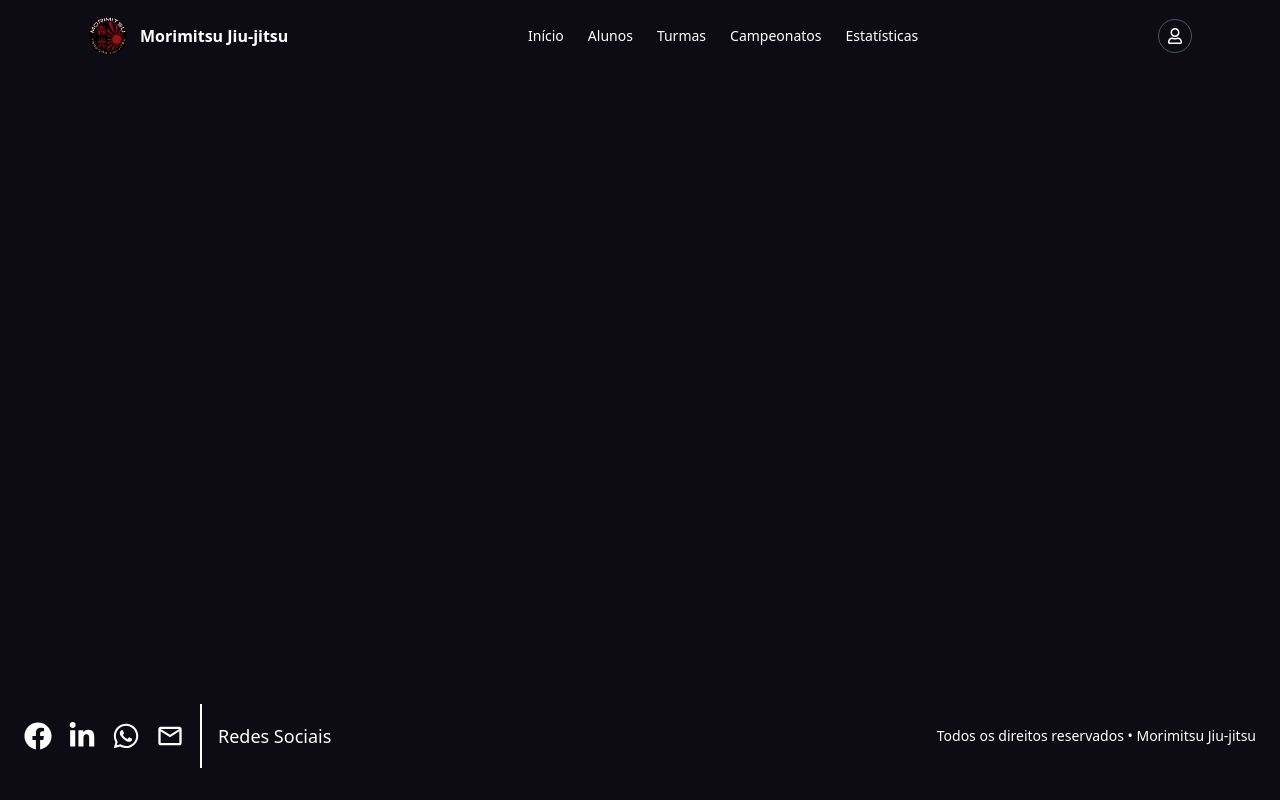
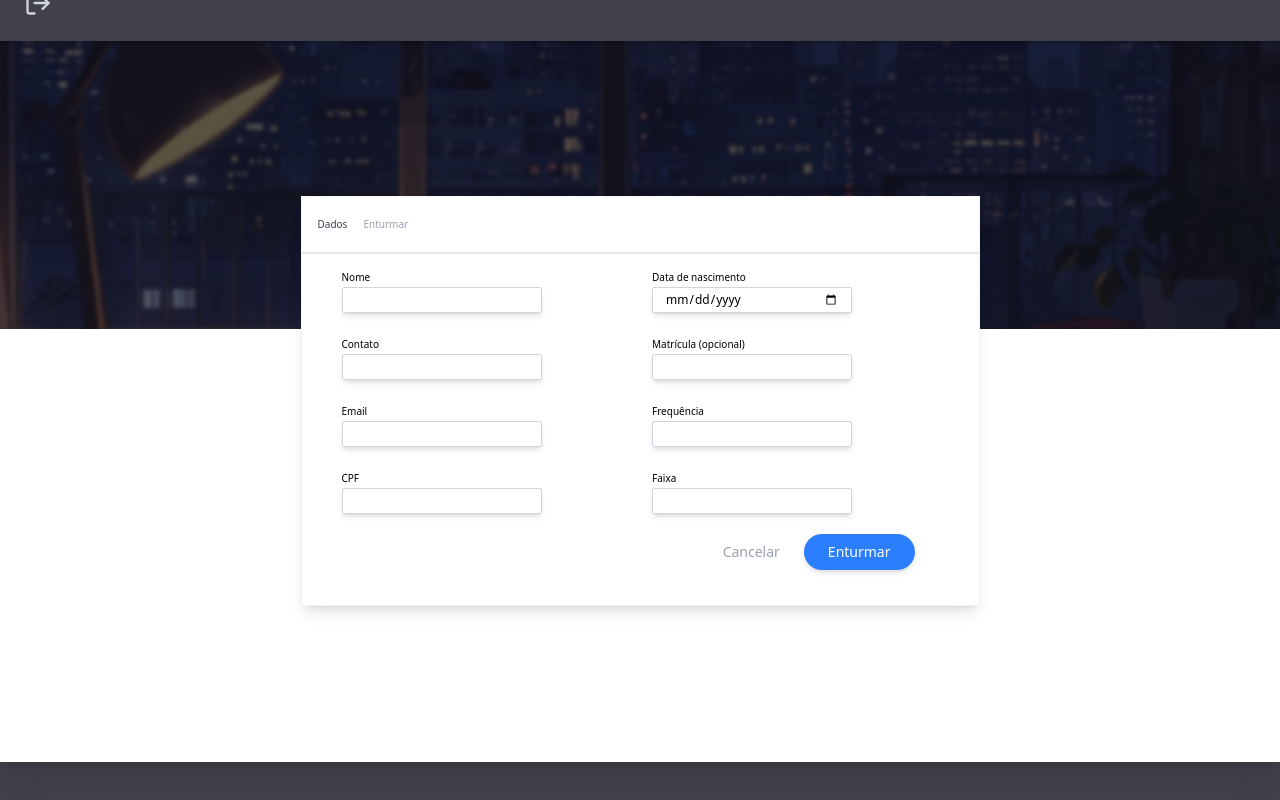
Before and after one commit to Lorranny125690/Morimistu, a React (Vite) app: page /add_classes in a window 1280 px wide. Built offline with nearby package versions, Linux system fonts and the light colour scheme.

Commit message:
addClass

```diff
--- a/src/router/routers.tsx
+++ b/src/router/routers.tsx
@@ -12,13 +12,13 @@ import { StudentScreen } from "@/screens/student/screens/add";
 import { Notification } from "@/screens/student/screens/notification";
 import { Classes } from "@/screens/classes/classes";
 import { Championship } from "@/screens/championship/champion";
-import { StudentProfile } from "@/screens/student/screens/profile";
+import { AddClass } from "@/screens/classes/add";
 
 function AppContent() {
   const location = useLocation();
   const [menuOpen, setMenuOpen] = useState(false);
 
-  const noHeaderRoutes = ["/", "/login", "/change-password", "/add_student", "/student_profile"];
+  const noHeaderRoutes = ["/", "/login", "/change-password", "/add_student", "/student_profile", "/add_classes"];
   const showHeader = !noHeaderRoutes.includes(location.pathname);
 
   return (
@@ -39,7 +39,7 @@ function AppContent() {
           <Route path="/notification" element={<Notification />} />
           <Route path="/classes" element={<Classes />} />
           <Route path="/championship" element={<Championship/>}/>
-          <Route path="/student_profile" element={<StudentProfile/>}/>
+          <Route path="/add_classes" element={<AddClass/>}/>
         </Routes>
       </main>
 
--- /dev/null
+++ b/src/screens/classes/add.tsx
@@ -0,0 +1,200 @@
+import { useEffect, useState } from "react";
+import { FiLogOut } from "react-icons/fi";
+import { motion } from "framer-motion";
+import { useNavigate } from "react-router-dom";
+import bgImage from "../../assets/image4.png"
+
+export function AddClass() {
+
+  const [formData, setFormData] = useState({
+    photo: "https://i.pinimg.com/1200x/b7/61/28/b76128b44ffbef517719785ede8c1abe.jpg",
+    nome: "",
+    contato: "",
+    email: "",
+    cpf: "",
+    nascimento: "",
+    matricula: "",
+    frequencia: "",
+    faixa: "",
+    idade: 0,
+  });
+
+  const navigate = useNavigate();
+
+  const handleChange = (e: React.ChangeEvent<HTMLInputElement>) => {
+    setFormData({
+      ...formData,
+      [e.target.name]: e.target.value,
+    });
+  };
+
+  const calculateAge = (nascimento: string) => {
+    const anoAtual = new Date().getFullYear();
+    const dataNascimento = new Date(nascimento);
+    let idade = anoAtual - dataNascimento.getFullYear();
+
+    // Verifica se a data de aniversário já passou neste ano
+    const mesAtual = new Date().getMonth();
+    const mesNascimento = dataNascimento.getMonth();
+    const diaAtual = new Date().getDate();
+    const diaNascimento = dataNascimento.getDate();
+
+    // Se a data de nascimento não ocorreu ainda este ano, subtrai 1 da idade
+    if (mesNascimento > mesAtual || (mesNascimento === mesAtual && diaNascimento > diaAtual)) {
+      idade--;
+    }
+
+    return idade;
+  };
+
+  // Atualizar a idade sempre que o valor da data de nascimento mudar
+  useEffect(() => {
+    if (formData.nascimento) {
+      const idadeCalculada = calculateAge(formData.nascimento);
+      setFormData((prev) => ({ ...prev, idade: idadeCalculada }));
+    }
+  }, [formData.nascimento]);
+
+  return (
+    <div className="flex min-h-screen items-center justify-center bg-[#41414B] flex-col">
+      {/* Botão de Logout */}
+      <div className="w-full px-6 m-[-50px] flex justify-start max-w-7xl mb-6">
+        <button
+          onClick={() => navigate(-1)}
+          className="hover:cursor-pointer text-gray-300 hover:text-white transition"
+        >
+          <FiLogOut size={28} />
+        </button>
+      </div>
+
+      {/* Container principal */}
+      <div className="relative w-full max-w-7xl h-[721px] bg-white flex items-center justify-center shadow-xl overflow-hidden">
+      <div
+          className="absolute top-0 left-0 w-full h-[40%] bg-cover bg-center"
+          style={{ backgroundImage: `url(${bgImage})` }}
+        />
+        <div className="absolute bottom-0 left-0 w-full h-[60%] bg-white" />
+
+        {/* Cards */}
+        <motion.div
+          className="relative flex gap-12 z-10"
+          initial={{ opacity: 0, y: 40 }}
+          animate={{ opacity: 1, y: 0 }}
+          transition={{ duration: 0.6 }}
+        >
+
+          {/* Card Formulário */}
+          <div className="bg-white shadow-lg flex flex-col items-center w-[679px] h-[410px] border border-gray-100 flex flex-col justify-between">
+            <div className="flex flex-col w-full">
+              <div className="border-b-2 border-gray-200 py-5 mb-4 flex items-center">
+                <h3 className="px-4 text-gray-700 font-medium text-[10px]">Dados</h3>
+                <h3 className="hover:cursor-pointer text-gray-400 font-regular text-[10px]">Enturmar</h3>
+              </div>
+
+              <form className="px-10 grid grid-cols-2 gap-6">
+                <div>
+                  <label className="block text-[10px] text-black">Nome</label>
+                  <input
+                    type="text"
+                    name="nome"
+                    value={formData.nome}
+                    onChange={handleChange}
+                    className="w-50 h-5 text-[12px] text-black border-gray-300 border rounded-[2px] py-3 px-3 mt-[2px] focus:ring-2 focus:ring-blue-400 box-border shadow-md"
+                  />
+                </div>
+
+                <div>
+                  <label className="block text-[10px] text-black">Data de nascimento</label>
+                  <input
+                    type="date"
+                    name="nascimento"
+                    value={formData.nascimento}
+                    onChange={handleChange}
+                    className="w-50 h-5 text-[12px] text-black border-gray-300 border rounded-[2px] py-3 px-3 mt-[2px] focus:ring-2 focus:ring-blue-400 box-border shadow-md"
+                  />
+                </div>
+
+                <div>
+                  <label className="block text-[10px] text-black">Contato</label>
+                  <input
+                    type="text"
+                    name="contato"
+                    value={formData.contato}
+                    onChange={handleChange}
+                    className="w-50 h-5 text-[12px] text-black border-gray-300 border rounded-[2px] py-3 px-3 mt-[2px] focus:ring-2 focus:ring-blue-400 box-border shadow-md"
+                  />
+                </div>
+
+                <div>
+                  <label className="block text-[10px] text-black">Matrícula (opcional)</label>
+                  <input
+                    type="text"
+                    name="matricula"
+                    value={formData.matricula}
+                    onChange={handleChange}
+                    className="w-50 h-5 text-[12px] text-black border-gray-300 border rounded-[2px] py-3 px-3 mt-[2px] focus:ring-2 focus:ring-blue-400 box-border shadow-md"
+                  />
+                </div>
+
+                <div>
+                  <label className="block text-[10px] text-black">Email</label>
+                  <input
+                    type="email"
+                    name="email"
+                    value={formData.email}
+                    onChange={handleChange}
+                    className="w-50 h-5 text-[12px] text-black border-gray-300 border rounded-[2px] py-3 px-3 mt-[2px] focus:ring-2 focus:ring-blue-400 box-border shadow-md"
+                  />
+                </div>
+
+                <div>
+                  <label className="block text-[10px] text-black">Frequência</label>
+                  <input
+                    type="text"
+                    name="frequencia"
+                    value={formData.frequencia}
+                    onChange={handleChange}
+                    className="w-50 h-5 text-[12px] text-black border-gray-300 border rounded-[2px] py-3 px-3 mt-[2px] focus:ring-2 focus:ring-blue-400 box-border shadow-md"
+                  />
+                </div>
+
+                <div>
+                  <label className="block text-[10px] text-black">CPF</label>
+                  <input
+                    type="text"
+                    name="cpf"
+                    value={formData.cpf}
+                    onChange={handleChange}
+                    className="w-50 h-5 text-[12px] text-black border-gray-300 border rounded-[2px] py-3 px-3 mt-[2px] focus:ring-2 focus:ring-blue-400 box-border shadow-md"
+                  />
+                </div>
+
+                <div>
+                  <label className="block text-[10px] text-black">Faixa</label>
+                  <input
+                    type="text"
+                    name="faixa"
+                    value={formData.faixa}
+                    onChange={handleChange}
+                    className="w-50 h-5 text-[12px] text-black border-gray-300 border rounded-[2px] py-3 px-3 mt-[2px] focus:ring-2 focus:ring-blue-400 box-border shadow-md"
+                  />
+                </div>
+              </form>
+              <div className="flex justify-end items-center mt-5 space-x-6">
+              <button type="button" className="text-gray-400 text-sm hover:text-gray-600 transition">
+                Cancelar
+              </button>
+              <button
+                type="submit"
+                className="hover:cursor-pointer mr-16 bg-blue-500 hover:bg-blue-600 text-white text-sm rounded-full px-6 py-2 shadow-md transition"
+              >
+                Enturmar
+              </button>
+            </div>
+            </div>
+          </div>
+        </motion.div>
+      </div>
+    </div>
+  );
+}
--- a/src/screens/classes/classes.tsx
+++ b/src/screens/classes/classes.tsx
@@ -36,6 +36,7 @@ export function Classes() {
             <div className="flex hover:scale-110 transition items-center justify-center h-[50px] w-[50px] bg-[#323D4E] rounded-full hover:bg-[#3f4c63] cursor-pointer">
               <FaSearch size={20} />
             </div>
+            <a href="/add_classes">
               <motion.button
                 whileHover={{ scale: 1.05 }}
                 whileTap={{ scale: 0.95 }}
@@ -43,6 +44,7 @@ export function Classes() {
               >
                 Adicionar turma <IoMdAdd size={20} />
               </motion.button>
+            </a>
           </div>
         </div>
       </div>
```
Lines whose indentation alone changed are shown as unchanged.
